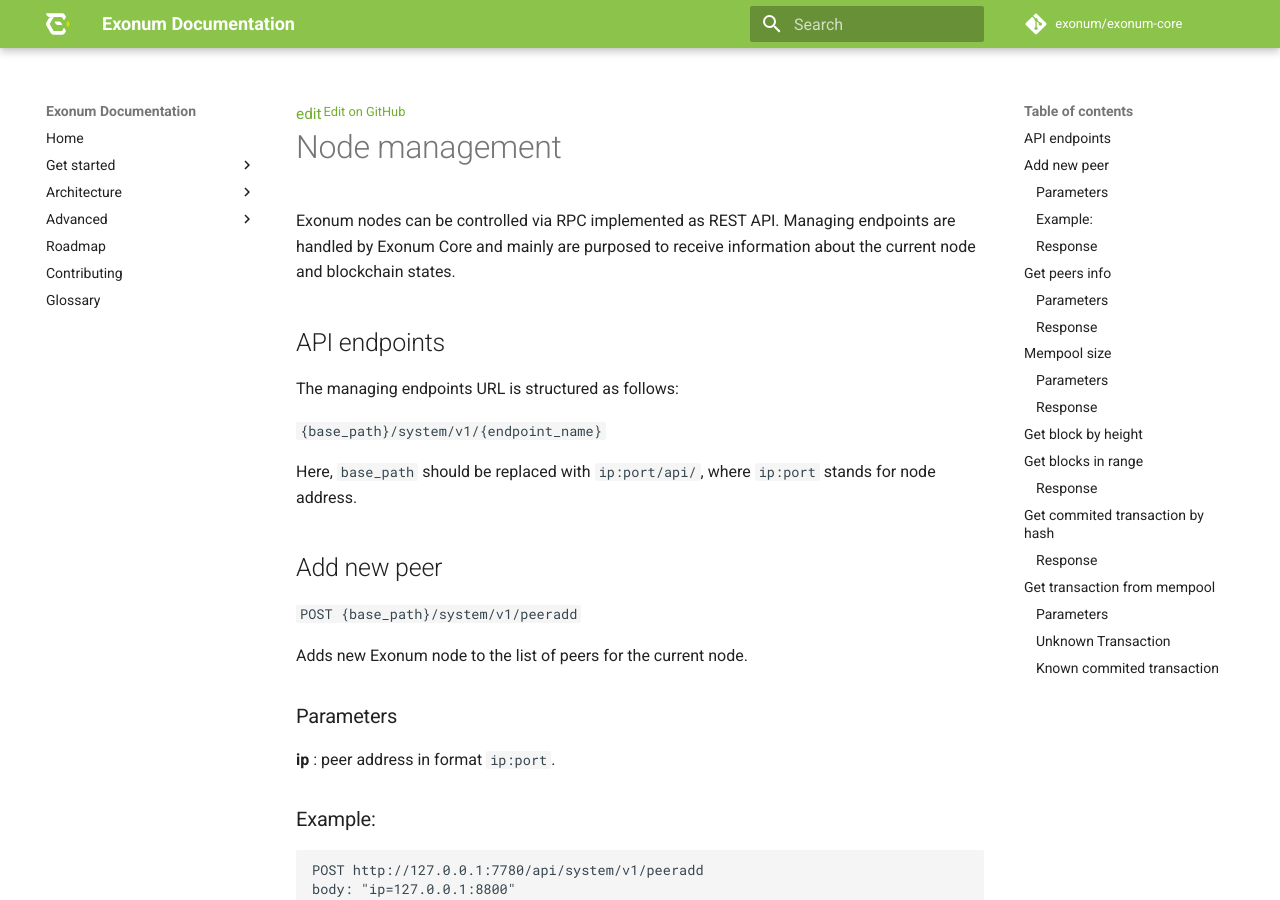
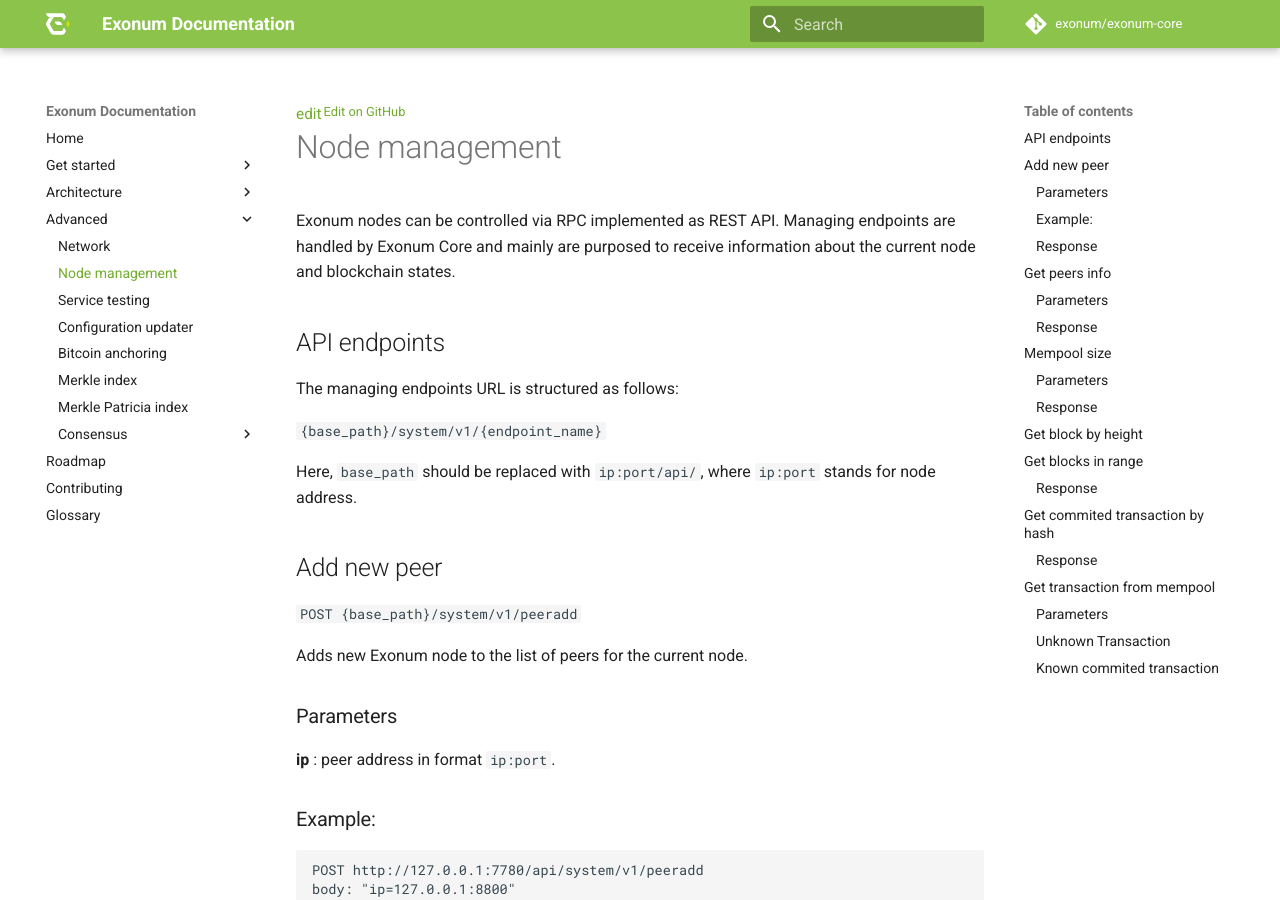
Before and after one commit to exonum/exonum-doc, an MkDocs documentation site: the page built from src/advanced/node-management.md, in a window 1280 px wide and 900 px high. Built offline with MkDocs 1.6.1 and Material for MkDocs 9.7.7, drawn with Linux system fonts in a browser that asks for light colours; comment, search, counter and statistics services are not loaded; old or Windows-style settings are respelled for this version of MkDocs; some of the changed lines change nothing that is shown.

Commit message:
add node management to mkdocs.yml

```diff
--- a/mkdocs.yml
+++ b/mkdocs.yml
@@ -66,6 +66,8 @@
   - 'Advanced':
     # How the network module works: peer discovery, p2p connections
     - 'Network': 'advanced/network.md'
+    # Managing node through managing API ("RPC")
+    - 'Node management': 'advanced/node-management.md'
     # What is sandbox testing and simple example of one of sandbox tests
     - 'Service testing': 'advanced/service-testing.md'
     # Configuration change service documentation
```
